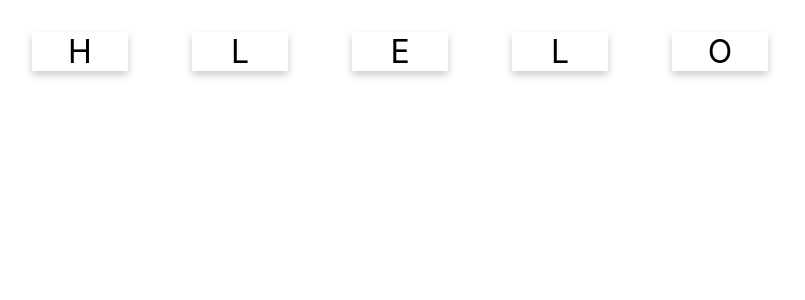
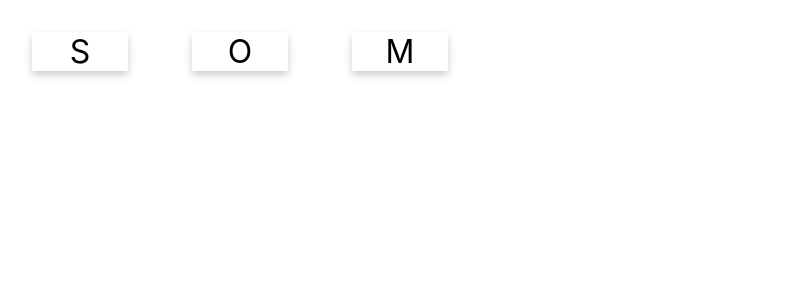
Before and after one commit to samimasawa/LAB-3SA03, a React (Create React App) app: page / in a window 1280 px wide. Shown: the top 300 px of the page, without its empty margins (0-805 px from the left). Built offline with nearby package versions, Linux system fonts and the light colour scheme.

Commit message:
commit2 times to game over

```diff
--- a/src/App.js
+++ b/src/App.js
@@ -2,7 +2,7 @@ import React from 'react';
 import './App.css';
 import WordCard from './WordCard';
 
-const word = "Hello";
+const word = "mos";
 function App() {
   return (
     <div>
--- a/src/WordCard.js
+++ b/src/WordCard.js
@@ -9,8 +9,10 @@ const prepareStateFromWord = given_word => {
         word,
         chars,
         attempt: 1,
+        times: 5,
         guess: '',
-        completed: false
+        completed: false,
+
     }
 }
 
@@ -27,9 +29,12 @@ export default function WordCard(props){
             if(guess == state.word){
                 console.log('yeah!!!! Times you Attempt:',state.attempt)
                 setState({...state, completed: true})
+            }else if(state.times !=0){
+                console.log('reset, next attempt times to try',state.times)
+                setState({...state, guess: '', attempt: state.attempt +1,times: state.times -1})
+
             }else{
-                console.log('reset, next attempt')
-                setState({...state, guess: '', attempt: state.attempt +1})
+                console.log('Game Over')
             }
         }
 
```
